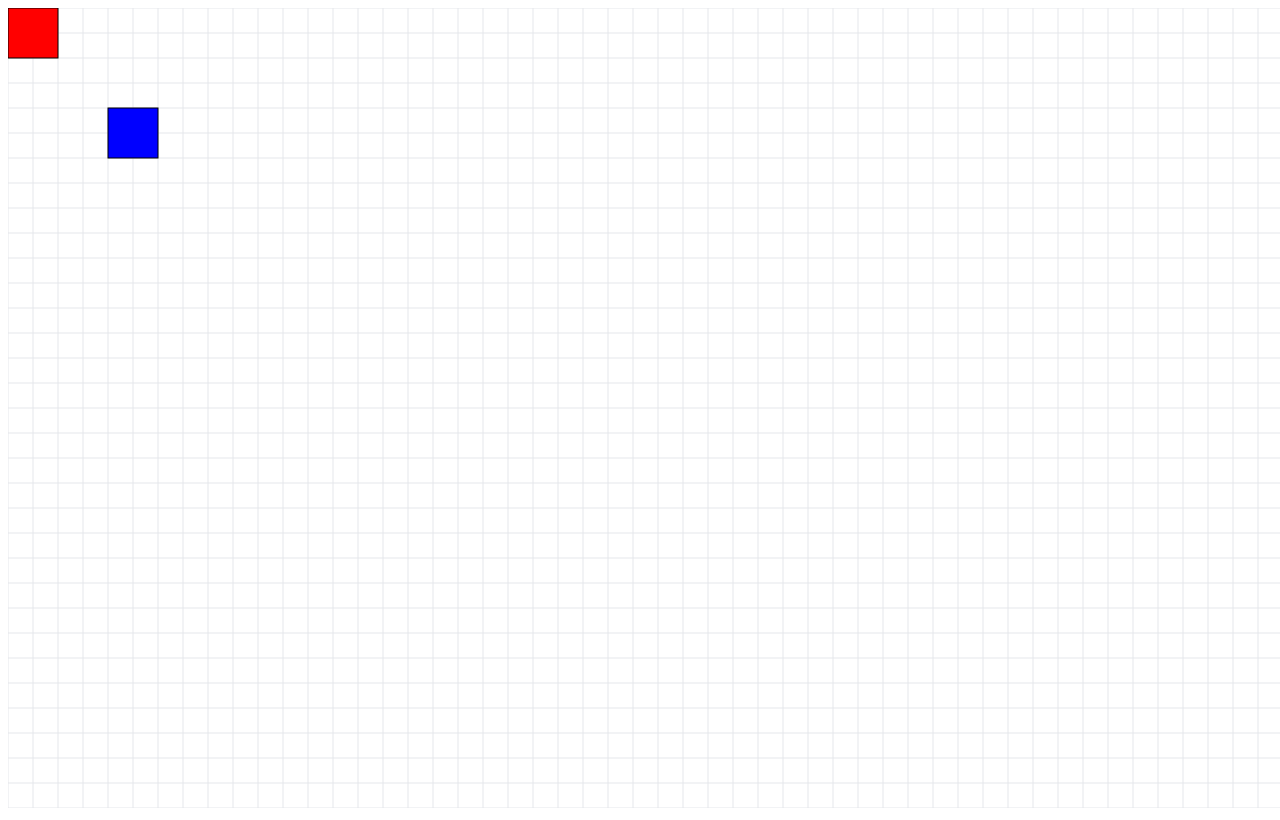
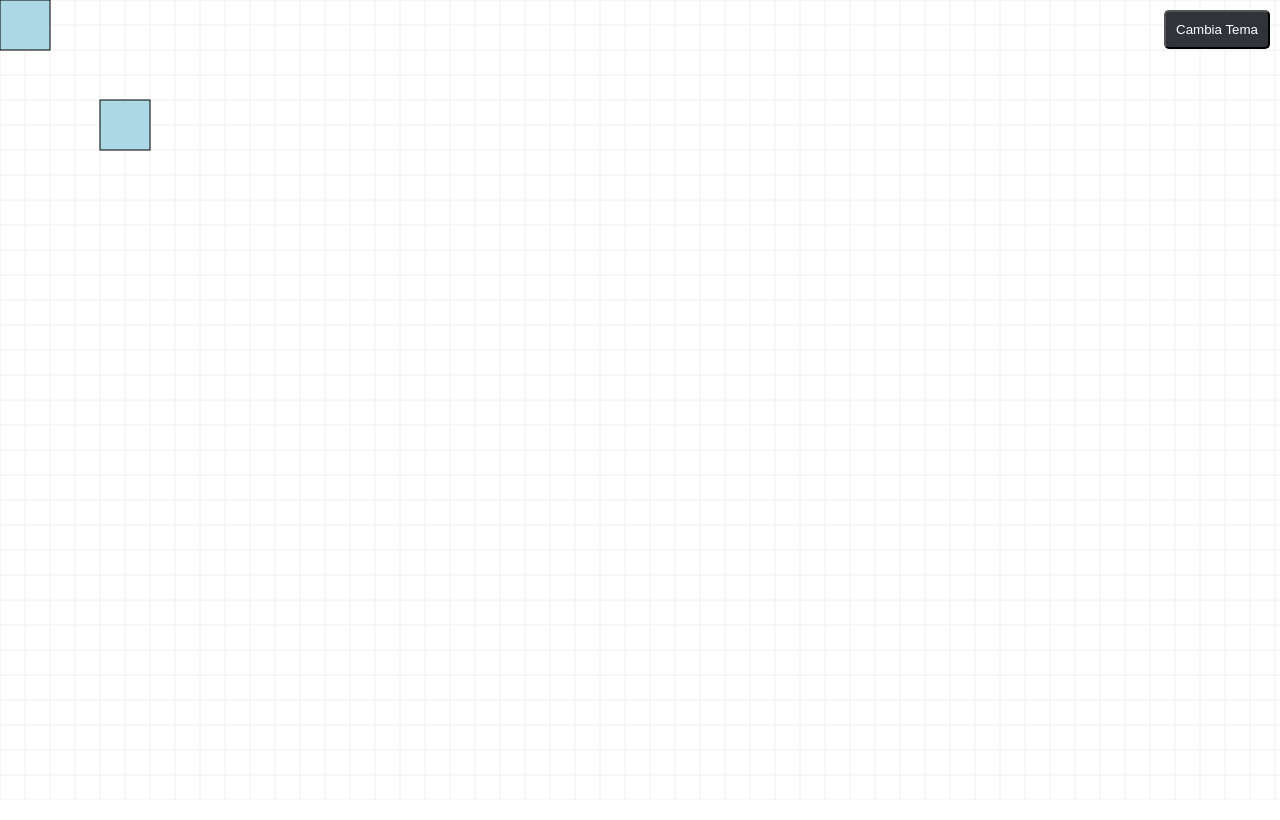
Before and after one commit to LorenzoCorbella74/my-node-editor, a website built with Vite: page index.html in a window 1280 px wide. Built offline with nearby package versions, Linux system fonts and the light colour scheme.

Commit message:
cursor + themes

```diff
--- a/index.html
+++ b/index.html
@@ -7,6 +7,7 @@
   </head>
   <body>
     <canvas id="canvas"></canvas>
+    <button id="toggleTheme">Cambia Tema</button>
     <script type="module" src="/src/main.ts"></script>
   </body>
 </html>
--- a/src/main.ts
+++ b/src/main.ts
@@ -1,3 +1,4 @@
+import { Connection, Node } from './models';
 import './style.css'
 
 const cellSize = 25;
@@ -5,9 +6,14 @@ const cellSize = 25;
 const canvas = document.getElementById('canvas') as HTMLCanvasElement;
 const ctx = canvas.getContext('2d') as CanvasRenderingContext2D;
 
-// https://stackoverflow.com/a/8876069
-canvas.width = Math.max(document.documentElement.clientWidth || 0, window.innerWidth || 0);
-canvas.height = Math.max(document.documentElement.clientHeight || 0, window.innerHeight || 0);
+// Funzione per aggiornare le dimensioni del canvas
+const resizeCanvas = () => {
+  // https://stackoverflow.com/a/8876069
+  canvas.width = Math.max(document.documentElement.clientWidth || 0, window.innerWidth || 0) * window.devicePixelRatio;
+  canvas.height = Math.max(document.documentElement.clientHeight || 0, window.innerHeight || 0) * window.devicePixelRatio;
+}
+
+resizeCanvas();
 
 const viewportTransform = {
   x: 0,
@@ -15,29 +21,47 @@ const viewportTransform = {
   scale: 1
 }
 
-type Rect = {
-  id: string,
-  x: number,
-  y: number,
-  width: number,
-  height: number,
-  color: string,
-  selected?: boolean,
-  label?: string
-}
-
-// We need to keep track of our previous mouse position for later
+//  previous mouse position for later
 let previousX = 0;
 let previousY = 0;
-
 let selectObjX = 0;
 let selectObjY = 0;
 
-let objs: Rect[] = [];
+let nodes: Node[] = [];
 
-let connections: { from: Rect, to: Rect, isTemporary: boolean }[] = [];
-let temporaryConnection: { from: Rect, to: Rect, isTemporary: boolean } | null;
-let tempStartRect: Rect | null;
+let connections: Connection[] = [];
+let temporaryConnection: Connection | null;
+let tempStartRect: Node | null;
+
+
+const themes = {
+  light: {
+    background: "#ffffff",
+    backgroundGrid: "#f0f0f0",
+    rectangleFill: "#add8e6",
+    rectangleStroke: "#000000",
+    rectangleSelected: "orange",
+    rectangleSelectedStroke: "#D08770",
+    connection: "#5E81AC",
+    connectionSelected: "#D08770",
+    connectionTemporary: "gray",
+    text: "#000000"
+  },
+  dark: {
+    background: "#333333",
+    backgroundGrid: "#444444",
+    rectangleFill: "#4682b4",
+    rectangleStroke: "#ffffff",
+    rectangleSelected: "orange",
+    rectangleSelectedStroke: "#D08770f",
+    connection: "#5E81AC",
+    connectionSelected: "#D08770",
+    connectionTemporary: "gray",
+    text: "#ffffff"
+  }
+};
+
+let currentTheme = themes.light;
 
 
 const getMousePos = (evt: any) => {
@@ -48,19 +72,20 @@ const getMousePos = (evt: any) => {
   };
 }
 
-const addObj = (x: number, y: number, width: number, height: number, color: string) => {
+const addNode = (x: number, y: number, width: number, height: number) => {
   let id = Math.random().toString(36).substring(7);
-  objs.push({ id, x, y, width, height, color })
+  nodes.push({ id, x, y, width, height })
   draw()
 }
 
-const drawRect = (x: number, y: number, width: number, height: number, color: string, selected = false) => {
-  ctx.fillStyle = color
+const drawRect = (x: number, y: number, width: number, height: number, selected = false) => {
   if (selected) {
-    ctx.strokeStyle = 'violet'
+    ctx.fillStyle = currentTheme.rectangleSelected;
+    ctx.strokeStyle = currentTheme.rectangleSelectedStroke;
     ctx.lineWidth = 2
   } else {
-    ctx.strokeStyle = 'black'
+    ctx.fillStyle = currentTheme.rectangleFill;
+    ctx.strokeStyle = currentTheme.rectangleStroke;
     ctx.lineWidth = 1
   }
   ctx.fillRect(x, y, width, height)
@@ -69,7 +94,8 @@ const drawRect = (x: number, y: number, width: number, height: number, color: st
 
 const drawGrid = () => {
   /* Style of the grid line */
-  ctx.strokeStyle = "rgb(229,231,235)";
+  ctx.strokeStyle = currentTheme.backgroundGrid;
+  canvas.style.backgroundColor = currentTheme.background;
   ctx.setLineDash([]);
   ctx.lineWidth = 1;
 
@@ -103,10 +129,10 @@ const drawGrid = () => {
   ctx.stroke();
 }
 
-const drawBezierCurveConnection = (from: Rect, to: Rect, isTemporary = false) => {
+const drawBezierCurveConnection = (from: Node, to: Node, isTemporary = false, selected = false) => {
   ctx.beginPath();
   ctx.setLineDash([]);
-  ctx.strokeStyle = 'black';
+  ctx.strokeStyle = currentTheme.connection;
   ctx.lineWidth = 1
   if (isTemporary) {
     ctx.strokeStyle = 'gray'
@@ -117,15 +143,17 @@ const drawBezierCurveConnection = (from: Rect, to: Rect, isTemporary = false) =>
   ctx.stroke();
 }
 
-const createTemporaryConnection = (start: Rect, { x, y }: { x: number, y: number }) => {
+const createTemporaryConnection = (start: Node, { x, y }: { x: number, y: number }) => {
   x = (x - viewportTransform.x) / viewportTransform.scale
   y = (y - viewportTransform.y) / viewportTransform.scale
   tempStartRect = start
   if (start) {
     temporaryConnection = {
+      id: 'temp',
       from: start,
-      to: { id: 'temp', x, y, width: 50, height: 50, color: 'gray' },
-      isTemporary: true
+      to: { id: 'temp', x, y, width: 1, height: 1 },
+      isTemporary: true,
+      selected: false
     }
   }
 }
@@ -138,8 +166,8 @@ const draw = () => {
   ctx.setTransform(viewportTransform.scale, 0, 0, viewportTransform.scale, viewportTransform.x, viewportTransform.y);
 
   // draw Rects
-  for (let obj of objs) {
-    drawRect(obj.x, obj.y, obj.width, obj.height, obj.color, obj.selected)
+  for (let obj of nodes) {
+    drawRect(obj.x, obj.y, obj.width, obj.height, obj.selected)
   }
   // draw connections
   for (let connection of connections) {
@@ -149,18 +177,21 @@ const draw = () => {
   if (temporaryConnection !== null && temporaryConnection?.from && temporaryConnection?.to) {
     drawBezierCurveConnection(temporaryConnection.from, temporaryConnection.to, true)
   }
+
+  // Scala il contenuto per compensare la risoluzione aumentata
+  ctx.scale(window.devicePixelRatio, window.devicePixelRatio);
 }
 
 const isMouseInsideObj = (x: number, y: number) => {
   x = (x - viewportTransform.x) / viewportTransform.scale
   y = (y - viewportTransform.y) / viewportTransform.scale
-  return objs.find(obj => x >= obj.x && x <= obj.x + obj.width && y >= obj.y && y <= obj.y + obj.height)
+  return nodes.find(obj => x >= obj.x && x <= obj.x + obj.width && y >= obj.y && y <= obj.y + obj.height)
 }
 
 const updateSelection = (x: number, y: number) => {
   x = (x - viewportTransform.x) / viewportTransform.scale
   y = (y - viewportTransform.y) / viewportTransform.scale
-  for (let obj of objs) {
+  for (let obj of nodes) {
     if (x >= obj.x && x <= obj.x + obj.width && y >= obj.y && y <= obj.y + obj.height) {
       obj.selected = true
     } else {
@@ -177,7 +208,7 @@ const updatePanning = ({ x, y }: { x: number, y: number }) => {
   previousY = y;
 }
 
-const updateSelectedObjPosition = (selectedObj: Rect, { x, y }: { x: number, y: number }) => {
+const updateSelectedObjPosition = (selectedObj: Node, { x, y }: { x: number, y: number }) => {
   selectedObj.x += (x - selectObjX) / viewportTransform.scale;
   selectedObj.y += (y - selectObjY) / viewportTransform.scale;
   selectObjX = x;
@@ -185,6 +216,11 @@ const updateSelectedObjPosition = (selectedObj: Rect, { x, y }: { x: number, y:
 }
 
 const updateZooming = (e: any) => {
+  if (e.deltaY < 0) {
+    canvas.style.cursor = "zoom-in";
+  } else {
+    canvas.style.cursor = "zoom-out";
+  }
   const oldX = viewportTransform.x;
   const oldY = viewportTransform.y;
   const localX = e.clientX;
@@ -207,13 +243,15 @@ const onMouseMoveHandler = (e: any) => {
   let mouse = getMousePos(e)
   // move object
   if (e.ctrlKey) {
-    let selectedObj = objs.find(obj => obj.selected)
+    canvas.style.cursor = "move";
+    let selectedObj = nodes.find(obj => obj.selected)
     if (selectedObj) {
       updateSelectedObjPosition(selectedObj, mouse)
     }
-    // create connection
+    // create temporary connection
   } else if (e.shiftKey) {
-    let selectedObj = objs.find(obj => obj.selected)
+    canvas.style.cursor = "crosshair";
+    let selectedObj = nodes.find(obj => obj.selected)
     if (selectedObj) {
       createTemporaryConnection(selectedObj, mouse)
     } else {
@@ -221,13 +259,14 @@ const onMouseMoveHandler = (e: any) => {
     }
     // panning
   } else {
+    canvas.style.cursor = "grab";
     updatePanning(mouse)
   }
   draw()
 }
 
 const onMouseWheelHandler = (e: any) => {
-  if(e.ctrlKey) {
+  if (e.ctrlKey) {
     e.preventDefault()
   }
   updateZooming(e)
@@ -237,26 +276,28 @@ const onMouseWheelHandler = (e: any) => {
 canvas.addEventListener("wheel", onMouseWheelHandler);
 
 canvas.addEventListener("mousedown", (e) => {
+  let {x,y} = getMousePos(e)
+  // previous mouse pos for panning
+  previousX = x;
+  previousY = y;
+  // previous mouse pos for object selection
+  selectObjX = x;
+  selectObjY = y;
 
-  // previous mouse pos for panning
-  previousX = e.clientX;
-  previousY = e.clientY;
-
-  // previous mouse pos for object selection
-  selectObjX = e.clientX;
-  selectObjY = e.clientY;
-
-  updateSelection(e.clientX, e.clientY)
+  updateSelection(x, y)
 
   canvas.addEventListener("mousemove", onMouseMoveHandler);
 })
 
 canvas.addEventListener("mouseup", (e: any) => {
+  let {x,y} = getMousePos(e)
+  canvas.style.cursor = "default";
   if (e.shiftKey && temporaryConnection && tempStartRect) {
     temporaryConnection = null
-    let endRect = isMouseInsideObj(e.clientX, e.clientY)
+    let endRect = isMouseInsideObj(x, y)
     if (endRect) {
-      connections.push({ from: tempStartRect, to: endRect, isTemporary: false })
+      let id = Math.random().toString(36).substring(7);
+      connections.push({id, from: tempStartRect, to: endRect, isTemporary: false, selected: false })
     }
   }
   canvas.removeEventListener("mousemove", onMouseMoveHandler);
@@ -265,7 +306,7 @@ canvas.addEventListener("mouseup", (e: any) => {
 
 document.addEventListener('keydown', (e) => {
   if (e.key === 'Delete') {
-    objs = objs.filter(obj => !obj.selected)
+    nodes = nodes.filter(obj => !obj.selected)
     connections = connections.filter(connection => !connection.from.selected && !connection.to.selected)
     draw()
   }
@@ -277,7 +318,7 @@ canvas.addEventListener('contextmenu', (e) => {
   let { x, y } = getMousePos(e)
   let obj = isMouseInsideObj(x, y)
   if (obj) {
-     prompt('Enter label')
+    prompt('Enter label')
     draw()
   }
 });
@@ -286,10 +327,20 @@ canvas.addEventListener('dblclick', (e) => {
   let { x: mx, y: my } = getMousePos(e)
   let x = (mx - viewportTransform.x) / viewportTransform.scale
   let y = (my - viewportTransform.y) / viewportTransform.scale
-  addObj(x, y, 50, 50, 'green')
+  addNode(x, y, 50, 50)
 })
 
-addObj(0, 0, 50, 50, 'red')
-addObj(100, 100, 50, 50, 'blue')
+window.addEventListener("resize", () => {
+  resizeCanvas()
+  draw()
+});
+
+document.getElementById("toggleTheme")?.addEventListener("click", () => {
+  currentTheme = (currentTheme === themes.light) ? themes.dark : themes.light;
+  draw();
+});
+
+addNode(0, 0, 50, 50)
+addNode(100, 100, 50, 50)
 
 draw()
--- /dev/null
+++ b/src/models.ts
@@ -0,0 +1,18 @@
+export type Node = {
+    id: string,
+    x: number,
+    y: number,
+    width: number,
+    height: number,
+    selected?: boolean,
+    label?: string,
+}
+
+
+export type Connection = {
+    id: string,
+    from: Node,
+    to: Node,
+    isTemporary: boolean,
+    selected: boolean,
+}
--- a/src/style.css
+++ b/src/style.css
@@ -0,0 +1,22 @@
+body,
+html {
+    margin: 0;
+    padding: 0;
+    overflow: hidden;
+}
+
+canvas {
+    display: block;
+}
+
+
+#toggleTheme {
+    position: absolute;
+    top: 10px;
+    right: 10px;
+    background-color: #303339;
+    color: #fff;
+    padding: 10px;
+    border-radius: 5px;
+    cursor: pointer;
+}
```
Also changed, not shown: README.md.
